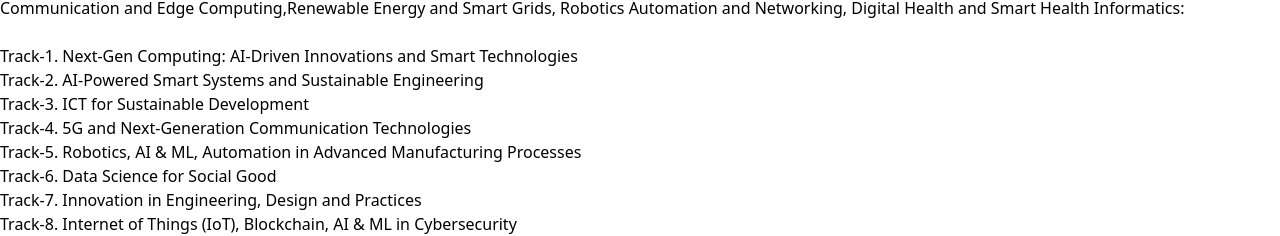
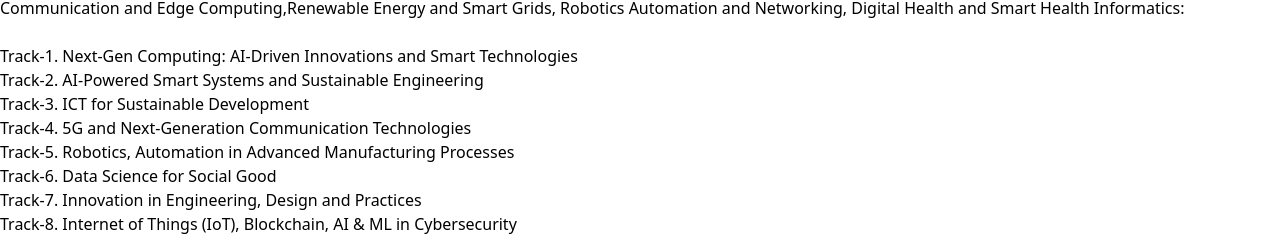
Before and after one commit to rish527/Conference-Site, a React (Vite) app: page / in a window 1280 px wide. Shown: the part 1731-1967 px from the top of the page. Built offline with nearby package versions, Linux system fonts and the light colour scheme.

Commit message:
Update Tracks.js

```diff
--- a/src/Data/Tracks.js
+++ b/src/Data/Tracks.js
@@ -29,7 +29,7 @@ export const tracks={
         ]
     },
     {
-        head:"Robotics, AI & ML, Automation in Advanced Manufacturing Processes",
+        head:"Robotics, Automation in Advanced Manufacturing Processes",
         data:[
             ""
 
```
